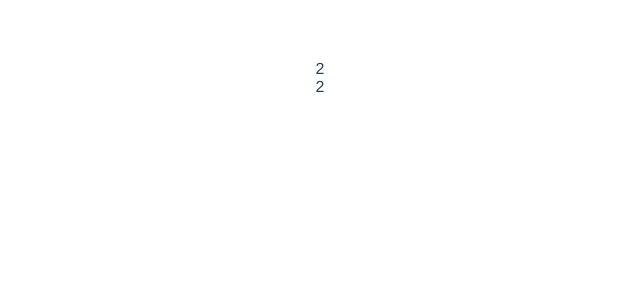
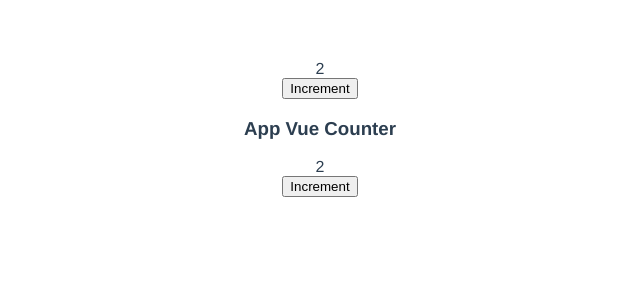
Before and after one commit to SamanjaCartagena/stateVueLeela, a Vue app: page / in a window 1280 px wide. Shown: the top 300 px of the page, without its empty margins (320-960 px from the left). Built offline with nearby package versions, Linux system fonts and the light colour scheme.

Commit message:
mutations added

```diff
--- a/src/App.vue
+++ b/src/App.vue
@@ -2,7 +2,11 @@
   <div>
     <counter-page></counter-page>
   <div>
-    {{$store.state.count}}
+    <h3>App Vue Counter</h3>
+    {{count}}
+  </div>
+  <div>
+    <button @click.prevent="onIncrement">Increment</button>
   </div>
   </div>
 </template>
@@ -11,9 +15,20 @@
 import CounterPage from './components/CounterPage.vue'
 export default {
   name: 'App',
+  computed:{
+   count(){
+     return this.$store.state.count
+   }
+  },
   components: {
     CounterPage
 
+  },
+  methods:{
+    onIncrement(){
+      this.$store.commit(
+        {type:'increment',value:3});
+    }
   }
 }
 </script>
--- a/src/components/CounterPage.vue
+++ b/src/components/CounterPage.vue
@@ -1,6 +1,10 @@
 <template>
   <div>
-     <div>{{$store.state.count}}</div>
+     <div>{{count}}</div>
+
+  <div>
+      <button @click.prevent="onIncrement()">Increment</button>
+  </div>
   </div>
 </template>
 
@@ -10,6 +14,16 @@ export default {
        return{
 
 }
+   },
+   computed:{
+     count(){
+         return this.$store.state.count;
+     }
+   },
+   methods:{
+       onIncrement(){
+           this.$store.commit('increment',{value:4})
+       }
    }
 }
 </script>
--- a/src/main.js
+++ b/src/main.js
@@ -7,6 +7,11 @@ const store = createStore({
         return{
             count:2,
         }
+    },
+    mutations:{
+        increment(state, payload){
+            state.count = state.count + payload.value;
+        }
     }
 })
 
```
